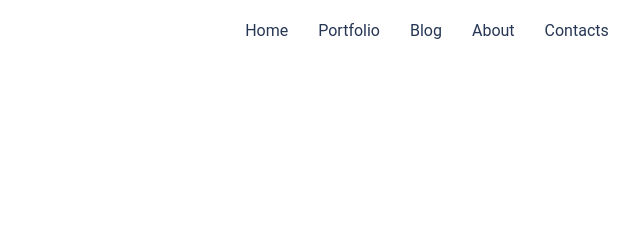
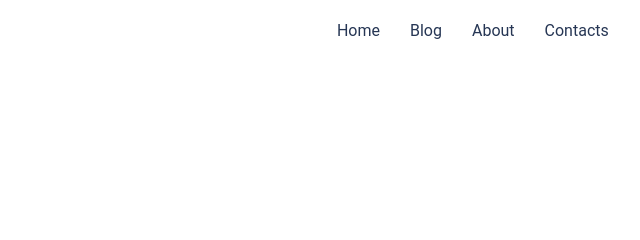
Before and after one commit to alanymous00/Jack-Ryan---Creative-Portfolio-HTML-Template, a plain HTML site: page portfolio.html in a window 1280 px wide. Shown: the top 240 px of the page, 640-1280 px from the left. Drawn offline with Linux system fonts and the light colour scheme.

Commit message:
mengubah file portfolio.html

```diff
--- a/portfolio.html
+++ b/portfolio.html
@@ -19,30 +19,20 @@
     <header class="main-header js-main-header auto-hide-header">
       <div class="main-header__layout">
         <div class="main-header__logo">
-
           <div class="logo-dark"><a href="index.html"><img src="assets/img/logo_d.svg" alt="Jack Ryan - Creative Portfolio HTML Template"></a></div>
         </div>
         <button class="btn btn--subtle main-header__nav-trigger js-main-header__nav-trigger" aria-label="Toggle menu" aria-expanded="false" aria-controls="main-header-nav"><i class="main-header__nav-trigger-icon" aria-hidden="true"></i><span>menu</span></button>
         <nav class="main-header__nav js-main-header__nav" id="main-header-nav" aria-labelledby="primary-menu">
           <ul class="dropdown__wrapper dropdown__trigger" id="primary-menu">
             <li class="menu-item menu-item-has-children"> <a href="index.html">Home</a></li>
-            <li class="menu-item menu-item-has-children"> <a href="portfolio.html">Portfolio</a></li>
+            <!-- <li class="menu-item menu-item-has-children"> <a href="portfolio.html">Portfolio</a></li> -->
             <li class="menu-item menu-item-has-children"> <a href="blog_sidebar.html">Blog</a></li>
-            <!-- <li class="menu-item menu-item-has-children"> <a>Pages</a>
-              <ul class="sub-menu">
-                <li class="menu-item"><a href="single_portfolio.html">Single Portfolio</a></li>
-                <li class="menu-item"><a href="single_post.html">Single Post</a></li>
-                <li class="menu-item"><a href="404.html">Page 404</a></li>
-              </ul>
-            </li> -->
             <li class="menu-item"> <a href="about.html">About</a></li>
             <li class="menu-item"> <a href="contacts.html">Contacts</a></li>
           </ul>
         </nav>
       </div>
     </header>
-
-
     <!--Hero-->
     <div class="margin-top-xl"></div>
     <section class="hero hero--overlay-layer hero-default">
```
